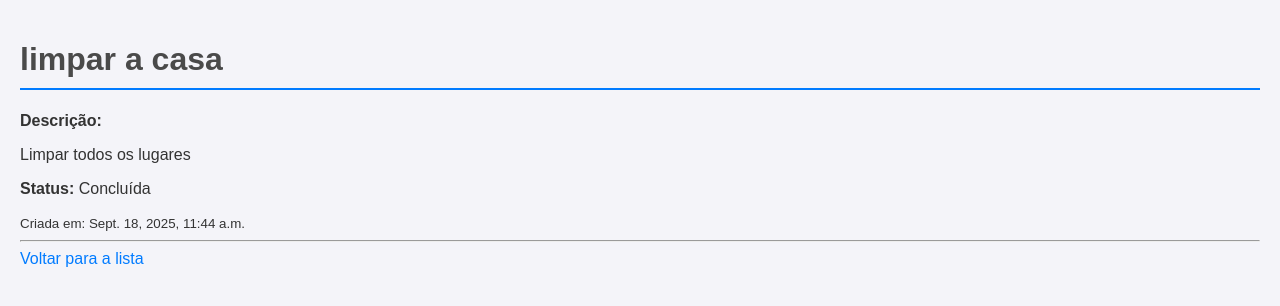
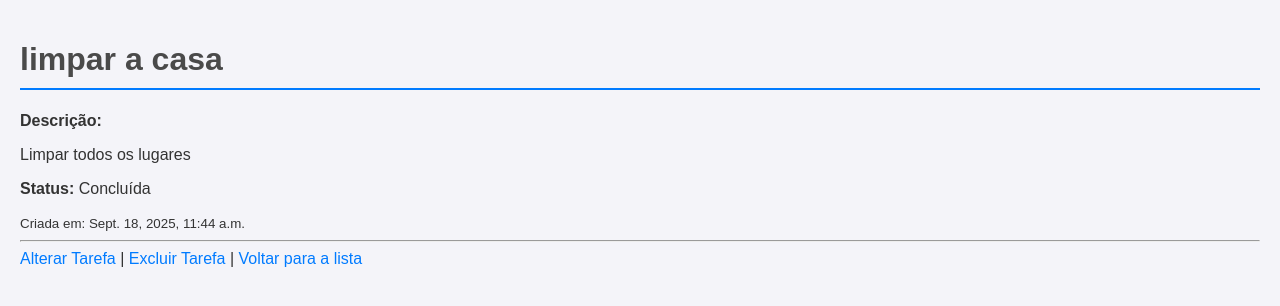
Before and after one commit to GabrielMoyaNascimento/prova-sesi-loanda, a Django app: page /tarefas/1/ in a window 1280 px wide. Shown: the top 306 px of the page. Run offline with Django 5.2, Linux system fonts and the light colour scheme; data comes from the database, SQL or seed files in the repository; both versions use the stored data as it was after the commit.

Commit message:
Métodos de alterar e excluir tarefas funcionando

```diff
--- a/gerenciador_web/config/tarefas/templates/tarefas/detalhe.html
+++ b/gerenciador_web/config/tarefas/templates/tarefas/detalhe.html
@@ -12,6 +12,8 @@
     <p><strong>Status:</strong> {% if tarefa.concluida %}Concluída{% else %}Pendente{% endif %}</p>
     <small>Criada em: {{ tarefa.data_criacao }}</small>
     <hr>
+    <a href="{% url 'alterar_tarefa' tarefa.id %}">Alterar Tarefa</a> |
+    <a href="{% url 'excluir_tarefa' tarefa.id %}">Excluir Tarefa</a> |
     <a href="{% url 'lista_tarefas' %}">Voltar para a lista</a>
 </body>
 </html>
--- a/gerenciador_web/config/tarefas/urls.py
+++ b/gerenciador_web/config/tarefas/urls.py
@@ -13,5 +13,9 @@ urlpatterns = [
     # ADICIONAR TAREFA
     path('adicionar/', views.adicionar_tarefa, name='adicionar_tarefa'),
 
+    # ALTERAR TAREFA
+    path('<int:tarefa_id>/alterar/', views.alterar_tarefa, name='alterar_tarefa'),
 
+    # EXCLUIR TAREFA
+    path('<int:tarefa_id>/excluir/', views.excluir_tarefa, name='excluir_tarefa'),
 ]
--- a/gerenciador_web/config/tarefas/views.py
+++ b/gerenciador_web/config/tarefas/views.py
@@ -1,6 +1,11 @@
 from django.shortcuts import get_object_or_404, redirect, render
 from .models import Tarefa
 
+# Métodos HTTP:
+# GET:    Usado para solicitar/buscar dados de um recurso.
+# POST:   Usado para criar um novo recurso. Envia dados para o servidor no corpo da requisição.
+# PUT:    Usado para atualizar completamente um recurso existente.
+# DELETE: Usado para remover um recurso específico.
 
 def listar_tarefas(request):
     # 1. A busca no banco de dados continua a mesma
@@ -33,9 +38,24 @@ def adicionar_tarefa(request):
 
     return render(request, 'tarefas/form_tarefa.html')
 
+def alterar_tarefa(request, tarefa_id):
+    tarefa = get_object_or_404(Tarefa, pk=tarefa_id)
 
-# Métodos HTTP:
-# GET:    Usado para solicitar/buscar dados de um recurso.
-# POST:   Usado para criar um novo recurso. Envia dados para o servidor no corpo da requisição.
-# PUT:    Usado para atualizar completamente um recurso existente.
-# DELETE: Usado para remover um recurso específico.
+    if request.method == 'POST':
+        tarefa.titulo = request.POST.get('titulo')
+        tarefa.descricao = request.POST.get('descricao')
+        tarefa.concluida = request.POST.get('concluida') == 'on'
+        tarefa.save() # Salva as alterações no objeto existente.
+        return redirect('lista_tarefas')
+
+    # No método GET, envia a tarefa para o template para preencher o formulário.
+    return render(request, 'tarefas/form_tarefa.html', {'tarefa': tarefa})
+
+def excluir_tarefa(request, tarefa_id):
+    tarefa = get_object_or_404(Tarefa, pk=tarefa_id)
+    if request.method == 'POST':
+        tarefa.delete() # Deleta o objeto do banco.
+        return redirect('lista_tarefas')
+
+    # No método GET, mostra a página de confirmação.
+    return render(request, 'tarefas/confirmar_exclusao.html', {'tarefa': tarefa})
```
Also changed, not shown: gerenciador_web/config/tarefas/templates/tarefas/confirmar_exclusao.html (added, +17 -0 lines), gerenciador_web/config/tarefas/templates/tarefas/form_tarefa.html (+13 -7 lines), gerenciador_web/config/db.sqlite3.
